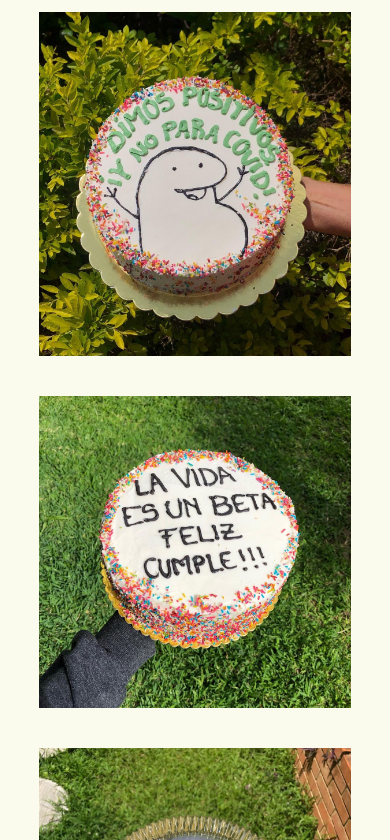
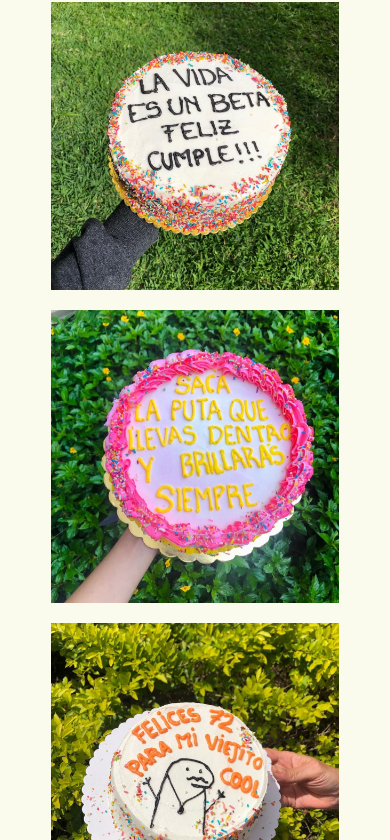
Before and after one commit to paolagimenezb/gudteist, a plain HTML site: page index.html in a window 390 px wide. Shown: the part 305-1145 px from the top of the page. Drawn offline with nearby package versions, Linux system fonts and the light colour scheme.

Commit message:
arreglos de index.html

```diff
--- a/index.html
+++ b/index.html
@@ -1,5 +1,5 @@
 <!DOCTYPE html>
-<html lang="en">
+<html lang="es">
 <head>
     <meta charset="UTF-8">
     <meta http-equiv="X-UA-Compatible" content="IE=edge">
@@ -33,7 +33,7 @@
     <header>
         <nav class="navbar navbar-expand-lg navbar-light nav-bar-color">
           <div class="container-fluid">
-              <a class="navbar-brand" href="#">gudteist</a>
+              <a class="navbar-brand fs-1" href="#">gudteist</a>
               <button class="navbar-toggler" type="button" data-bs-toggle="collapse" data-bs-target="#navbarSupportedContent" aria-controls="navbarSupportedContent" aria-expanded="false" aria-label="Toggle navigation">
               <span class="navbar-toggler-icon"></span>
               </button>
@@ -45,16 +45,9 @@
                 <li class="nav-item">
                 <a class="nav-link active" href="./pages/contactme.html">contacto</a>
                 </li>
-                <li class="nav-item dropdown">
-                <a class="nav-link active dropdown-toggle" href="#" id="navbarDropdown" role="button" data-bs-toggle="dropdown" aria-expanded="false">
-                productos
-                </a>
-                  <ul class="dropdown-menu" aria-labelledby="navbarDropdown">
-                    <li><a class="dropdown-item" href="./pages/products.html#cakes">cakes</a></li>
-                    <li><a class="dropdown-item" href="./pages/products.html#uglycakes">uglycakes</a></li>
-                    <li><a class="dropdown-item" href="./pages/products.html#minicakes">minicakes</a></li>
-                    <li><a class="dropdown-item" href="./pages/products.html#minicakes">candybar</a></li>
-                    </ul>
+                <li class="nav-item">
+                <a class="nav-link active" href="/pages/products.html">
+                productos</a>
                 </li>
                 <li class="nav-item">
                 <a class="nav-link active" href="./pages/signin.html">inicia sesión</a>
@@ -103,9 +96,9 @@
 
         <h3 class= "my-4">los tentadores</h3>
         <div class="best-seller">
-            <img src="./public/image/uglycake3.jpg" alt="mas vendido 1">
-            <img src="./public/image/uglycake4.jpg" alt="mas vendido 2">
-            <img src="./public/image/cake3.jpg" alt="mas vendido 3">
+            <img src="./public/image/uglycake4.jpg" alt="mas vendido 1">
+            <img src="./public/image/uglycake1.jpg" alt="mas vendido 2">
+            <img src="./public/image/uglycake6.jpg" alt="mas vendido 3">
         </div>
     </main>
 
--- a/scss/_index.scss
+++ b/scss/_index.scss
@@ -41,31 +41,36 @@ h3 {
 }
 
 .best-seller {
-    display: flex;
-    flex-wrap: wrap;
+    width: 90%;
+    margin: 0 auto 30px auto;
+    display: grid;
+    grid-template-columns: repeat(3, minmax(288px,450px));
+    column-gap: 20px;
     justify-content: center;
-    width: 100%;
-    margin-bottom: 30px;
+    object-fit: cover;
+
     img {
         max-width: 400px;
         min-width: 288px;
         height: auto;
-        width: 80%;
-        margin: 20px;
+        width: 100%;
         transition: all 0.5s;
-        // &:hover{
-        //     transform:scale(1.030);
-        //     }
     }
 
-    @media screen and (max-width:1320px) {
-        .best-seller{
-            width: 100%;
-            margin: 50px;
+    @media screen and (max-width:1070px) {
+        display: grid;
+        justify-items: center;
+        grid-template-columns: minmax(288px,450px);
+        grid-template-rows: repeat(3, auto);
+
+        img{
             max-width: 350px;
+            min-width: 288px;
             height: auto;
+            width: 80%;
+            margin-bottom: 20px;
+            transition: all 0.5s;
         }
 
     }
-
 }
--- a/scss/main.scss
+++ b/scss/main.scss
@@ -1,10 +1,10 @@
+@import "_variables.scss";
 @import "_index.scss";
 @import "_products.scss";
 @import "_contactme.scss";
 @import "_signin.scss";
 @import "_footer.scss";
 
-@import "_variables.scss"
 
 html {
     font-size: 63.5%;
```
Also changed, not shown: scss/main.css, 1 other file.
